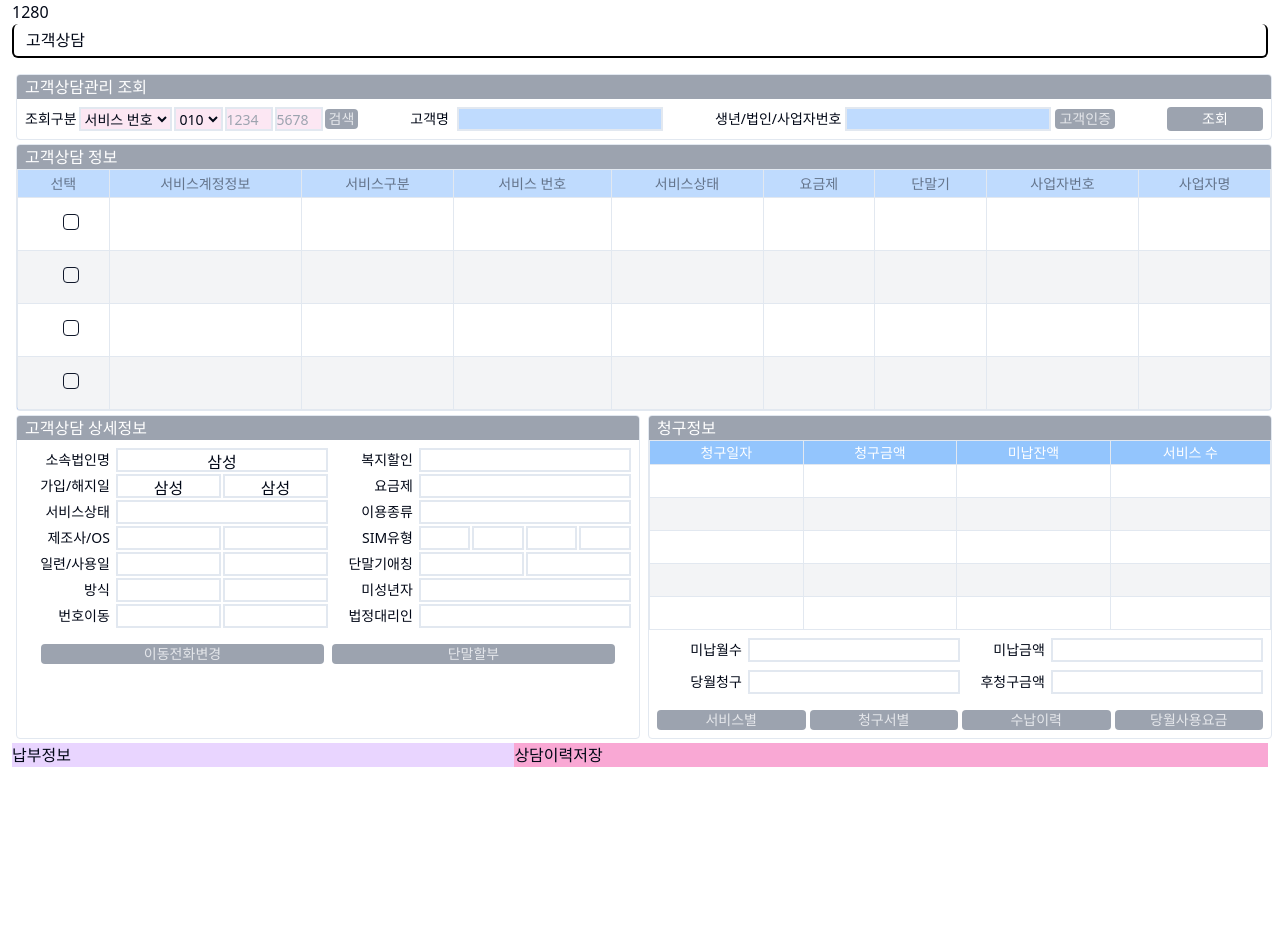
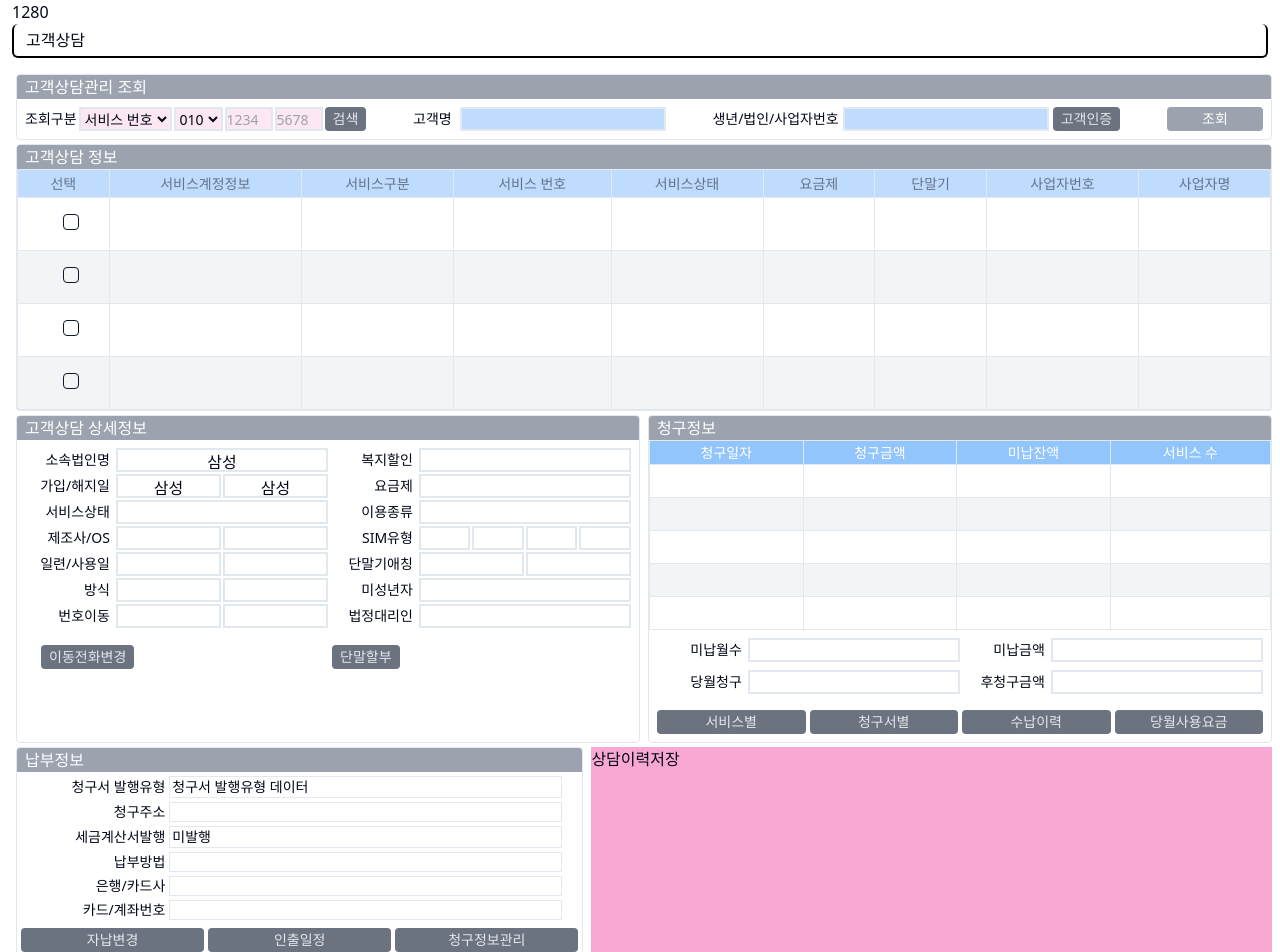
Before and after one commit to sprisao/SkPoc, a Next.js app: page / in a window 1280 px wide. Shown: the top 952 px of the page. Before the commit the page ends 800 px from the top, so only its background shows below. Built offline with nearby package versions, Linux system fonts and the light colour scheme.

Commit message:
UI 구현 및 디테일 조정  - 납부정보 섹션 구현  - CommonButton 디테일 조정

```diff
--- a/app/components/sections/PaymentInformation.tsx
+++ b/app/components/sections/PaymentInformation.tsx
@@ -1,8 +1,109 @@
 /*납부정보*/
-const PaymentInformation = () => {
+import SectionTitle from "@/app/components/ui/SectionTitle";
+import CommonButton from "@/app/components/ui/CommonButton";
+
+export type PaymentInformationData = {
+    /*청구서 발행유형, 청구주소, 세금계산서발행유무, 납부방법, 은행/카드사, 카드/계좌번호*/
+    billType: string; // 청구서 발행유형
+    billAddress: string; // 청구주소
+    taxBill: boolean; // 세금계산서발행유무
+    paymentMethod: string; // 납부방법
+    bank: string; // 은행/카드사
+    cardNumber: string; // 카드/계좌번호
+};
+
+type PaymentInformationProps = {
+    data: PaymentInformationData;
+};
+
+
+const PaymentInformation = ({data}: PaymentInformationProps) => {
     return (
-        <div className="">
-            <h1>납부정보</h1>
+        <div className="flex flex-col h-full w-full justify-between">
+            <SectionTitle title="납부정보"/>
+            <div className="px-5 py-1 space-y-1">
+                <div className="grid grid-cols-4 gap-1 text-sm">
+                    <div className="flex items-center justify-end col-span-1">
+                        <p className="text-right">
+                            청구서 발행유형
+                        </p>
+                    </div>
+                    <div className="flex items-center border col-span-3 px-0.5">
+                        <p>
+                            {data.billType}
+                        </p>
+                    </div>
+                </div>
+                <div className="grid grid-cols-4 gap-1 text-sm">
+                    <div className="flex items-center justify-end col-span-1">
+                        <p className="text-right">
+                            청구주소
+                        </p>
+                    </div>
+                    <div className="flex items-center border col-span-3 px-0.5">
+                        <p>
+                            {data.billAddress}
+                        </p>
+                    </div>
+                </div>
+                <div className="grid grid-cols-4 gap-1 text-sm">
+                    <div className="flex items-center justify-end col-span-1">
+                        <p className="text-right">
+                            세금계산서발행
+                        </p>
+                    </div>
+                    <div className="flex items-center border col-span-3 px-0.5">
+                        <p>
+                            {data.taxBill ? "발행" : "미발행"}
+                        </p>
+                    </div>
+                </div>
+                <div className="grid grid-cols-4 gap-1 text-sm">
+                    <div className="flex items-center justify-end col-span-1">
+                        <p className="text-right">
+                            납부방법
+                        </p>
+                    </div>
+                    <div className="flex items-center border col-span-3 px-0.5">
+                        <p>
+                            {data.paymentMethod}
+                        </p>
+                    </div>
+                </div>
+                <div className="grid grid-cols-4 gap-1 text-sm">
+                    <div className="flex items-center justify-end col-span-1">
+                        <p className="text-right">
+                            은행/카드사
+                        </p>
+                    </div>
+                    <div className="flex items-center border col-span-3 px-0.5">
+                        <p>
+                            {data.bank}
+                        </p>
+                    </div>
+                </div>
+                <div className="grid grid-cols-4 gap-1 text-sm">
+                    <div className="flex items-center justify-end col-span-1">
+                        <p className="text-right">
+                            카드/계좌번호
+                        </p>
+                    </div>
+                    <div className="flex items-center border col-span-3 px-0.5">
+                        <p>
+                            {data.cardNumber}
+                        </p>
+                    </div>
+                </div>
+            </div>
+            <div className="grid grid-cols-3 auto-cols-max gap-1 p-1">
+                <CommonButton>자납변경</CommonButton>
+                <CommonButton>인출일정</CommonButton>
+                <CommonButton>청구정보관리</CommonButton>
+                <CommonButton>기본약정/할부지원</CommonButton>
+                <CommonButton>입금전용계좌</CommonButton>
+                <CommonButton>청구서 반송내역</CommonButton>
+            </div>
+
         </div>
     )
 }
--- a/app/components/ui/CommonButton.tsx
+++ b/app/components/ui/CommonButton.tsx
@@ -1,6 +1,6 @@
 const CommonButton = ({children}) => {
     return (
-        <button className="flex justify-center items-center w-full rounded-sm bg-gray-400 px-1 text-gray-200 text-sm ">
+        <button className="rounded-sm bg-gray-500 px-2 text-gray-200 text-sm py-0.5 ">
             {children}
         </button>
     )
--- a/app/page.tsx
+++ b/app/page.tsx
@@ -3,7 +3,7 @@ import {CustomerServiceInfoData} from "@/app/components/tables/CustomerServiceIn
 import CustomerServiceInfo from "@/app/components/sections/CustomerServiceInfo";
 import SearchCustomerService from "@/app/components/sections/SearchCustomerService";
 import BillingInformation from "@/app/components/sections/BillingInformation";
-import PaymentInformation from "@/app/components/sections/PaymentInformation";
+import PaymentInformation, {PaymentInformationData} from "@/app/components/sections/PaymentInformation";
 import SaveServiceHistory from "@/app/components/sections/SaveServiceHistory";
 import CustomerServiceDetail from "@/app/components/sections/CustomerServiceDetail";
 import {BillingInfoData} from "@/app/components/tables/BillingInfo/columns_billingInfo";
@@ -109,7 +109,17 @@ async function getBillingInfoData(): Promise<BillingInfoData[]> {
             serviceNumber: '',
         },
     ]
+}
 
+async function getPaymentInfoData(): Promise<PaymentInformationData> {
+    return {
+        billType: '청구서 발행유형 데이터',
+        billAddress: '',
+        taxBill: false,
+        paymentMethod: '',
+        bank: '',
+        cardNumber: '',
+    }
 }
 
 export default async function Page() {
@@ -129,6 +139,7 @@ export default async function Page() {
 
     const customerServiceInfoData = await getCustomerInfoData()
     const billingInfoData = await getBillingInfoData()
+    const paymentInfoData = await getPaymentInfoData()
 
 
     return (
@@ -154,9 +165,9 @@ export default async function Page() {
                         <BillingInformation data={billingInfoData}/>
                     </div>
                 </div>
-                <div className="flex flex-row">
-                    <div className="w-2/5 bg-purple-200">
-                        <PaymentInformation/>
+                <div className="flex w-full flex-row space-x-2 justify-between m-1">
+                    <div className="w-1/2 border rounded-sm overflow-clip ">
+                        <PaymentInformation data={paymentInfoData}/>
                     </div>
                     <div className="w-3/5 bg-pink-300">
                         <SaveServiceHistory/>
```
